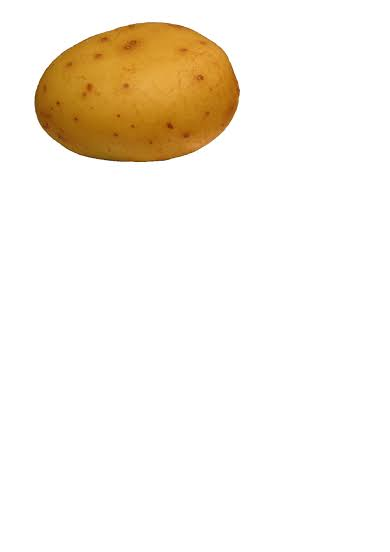
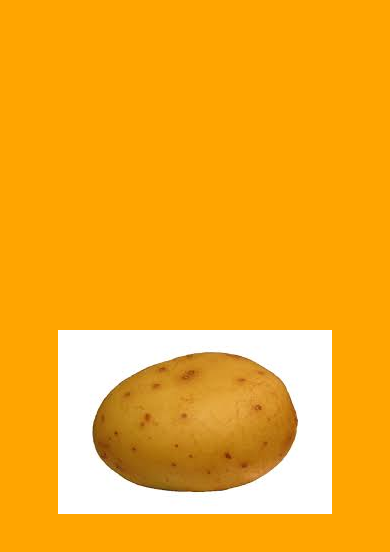
Before and after one commit to Ragnar-H/hot-potato, a React Native app: screen / in a window 390 px wide. Shown: the top 552 px of the page. Built offline with nearby package versions, Linux system fonts and the light colour scheme.

Commit message:
Start and end in center

```diff
--- a/App.js
+++ b/App.js
@@ -7,6 +7,9 @@ import DraggableView from './components/DraggableView';
 const styles = StyleSheet.create({
   container: {
     flex: 1,
+    backgroundColor: '#ffa500',
+    alignItems: 'center',
+    justifyContent: 'center',
   },
 });
 
--- a/components/DraggableView.js
+++ b/components/DraggableView.js
@@ -20,7 +20,7 @@ export default class DraggableView extends React.Component {
       onPanResponderRelease: () => {
         Animated.spring(
           this.state.pan, // Auto-multiplexed
-          { toValue: { x: 0, y: 0 } } // Back to zero
+          { toValue: { x: 0, y: 0 } }
         ).start();
       },
     });
```
Also changed, not shown: 1 other file (tests, documents, lock files or other folders).
